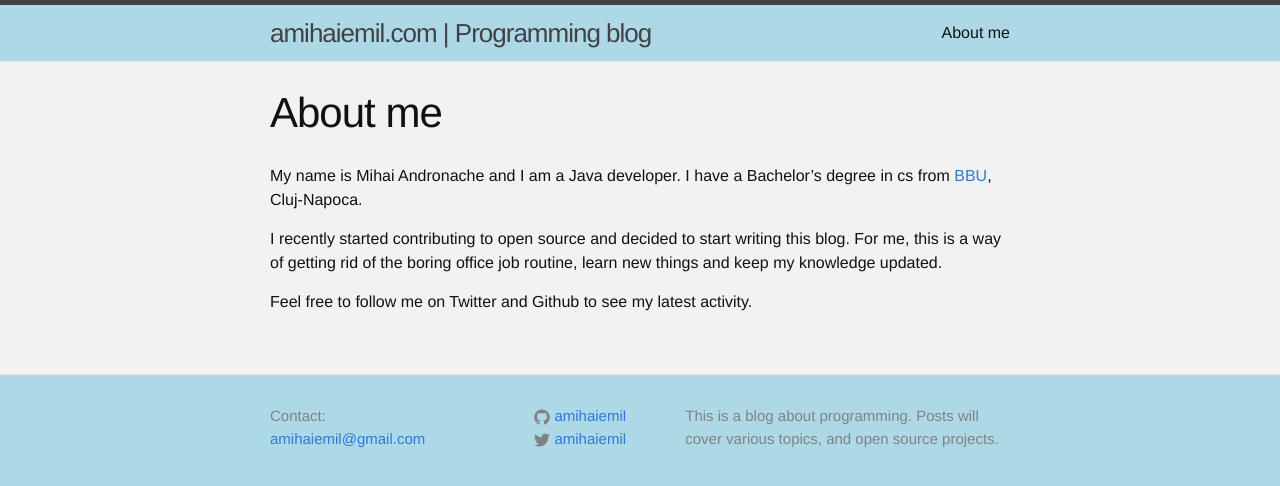
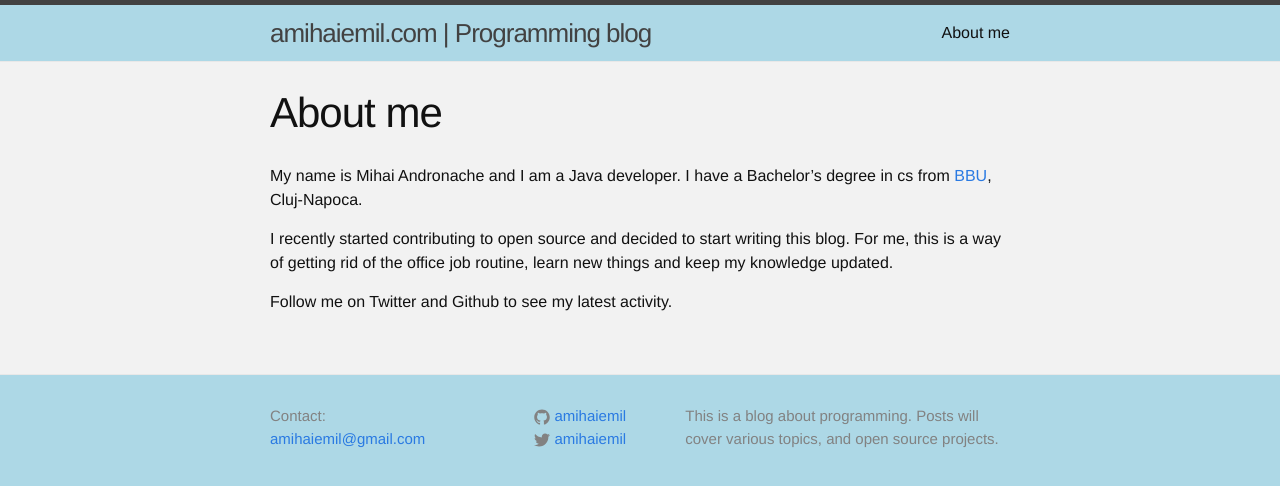
Before and after one commit to amihaiemil/amihaiemil.github.io, a Jekyll site: the page built from about.md, in a window 1280 px wide. Shown: the top 486 px of the page. Built offline with Jekyll 4.4.1, drawn with Linux system fonts in a browser that asks for light colours.

```diff
--- a/_layouts/post.html
+++ b/_layouts/post.html
@@ -11,5 +12,4 @@
   <article class="post-content">
     {{ content }}
   </article>
-
 </div>
--- /dev/null
+++ b/_posts/2016-04-20-project-eva.markdown
@@ -0,0 +1,6 @@
+---
+layout: post
+title:  "Project Eva"
+date:   2016-04-20
+categories: Eva
+---
--- a/about.md
+++ b/about.md
@@ -6,6 +6,6 @@
 
 My name is Mihai Andronache and I am a Java developer. I have a Bachelor's degree in cs from [BBU](http://www.cs.ubbcluj.ro/en/), Cluj-Napoca.
 
-I recently started contributing to open source and decided to start writing this blog. For me, this is a way of getting rid of the boring office job routine, learn new things and keep my knowledge updated.
+I recently started contributing to open source and decided to start writing this blog. For me, this is a way of getting rid of the office job routine, learn new things and keep my knowledge updated.
 
-Feel free to follow me on Twitter and Github to see my latest activity.
+Follow me on Twitter and Github to see my latest activity.
```
Also changed, not shown: other parts of _layouts/post.html (+1 -0 lines), _layouts/postlayout.html (+17 -0 lines), _posts/2016-04-09-hello-world.markdown (line endings or trailing spaces).
